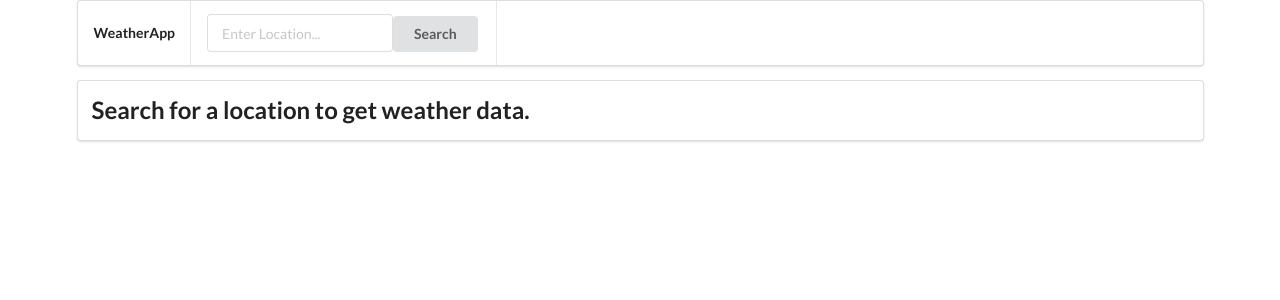
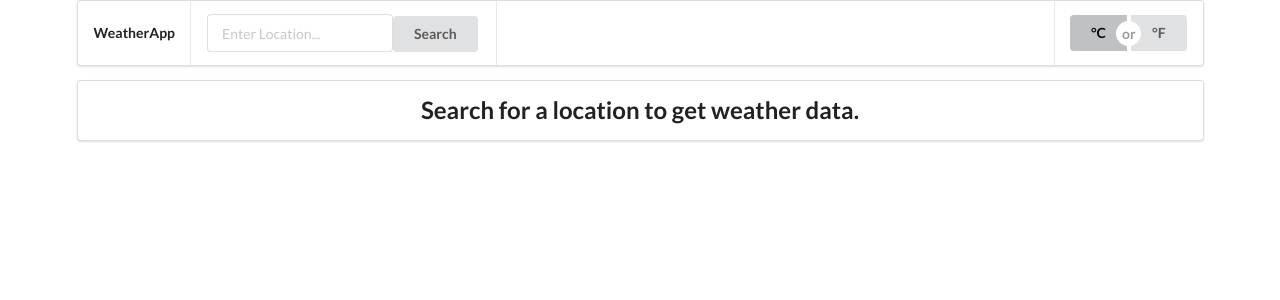
Before and after one commit to edmtrv/weather-app, a React (Create React App) app: page / in a window 1280 px wide. Shown: the top 300 px of the page. Built offline with nearby package versions, Linux system fonts and the light colour scheme; no server answers.

Commit message:
Show weather data

```diff
--- a/src/components/App.js
+++ b/src/components/App.js
@@ -2,34 +2,38 @@ import React, { useState, useEffect } from 'react';
 import axios from 'axios';
 import LocationSearch from './LocationSearch';
 import LocationData from './LocationData';
+import UnitToggle from './UnitToggle';
 
 const API_KEY = process.env.REACT_APP_API_KEY;
 
 const App = () => {
   const [location, setLocation] = useState('');
+  const [metric, setMetric] = useState(true);
   const [weatherData, setWeatherData] = useState(null);
 
   useEffect(() => {
     if (location) {
       (async location => {
         const response = await axios.get(
-          `http://api.openweathermap.org/data/2.5/weather?q=${location}&appid=${API_KEY}`
+          `http://api.weatherstack.com/current?access_key=${API_KEY}&query=${location}&units=${
+            metric ? 'm' : 'f'
+          }`
         );
         setWeatherData(response.data);
       })(location);
     }
-  }, [location]);
+  }, [location, metric]);
 
-  const onSearchLocation = term => {
-    setLocation(term);
-  };
+  const onSearchLocation = term => setLocation(term);
+
+  const onUnitToggle = () => setMetric(!metric);
 
   const showContent = () => {
     if (!location) {
       return <h2>Search for a location to get weather data.</h2>;
     }
 
-    return <LocationData data={weatherData} />;
+    return <LocationData data={weatherData} metric={metric} />;
   };
 
   return (
@@ -39,8 +43,11 @@ const App = () => {
         <div className="item">
           <LocationSearch onSearchLocation={onSearchLocation} />
         </div>
+        <div className="right item">
+          <UnitToggle onToggle={onUnitToggle} metric={metric} />
+        </div>
       </div>
-      <div className="ui segment">{showContent()}</div>
+      <div className="ui center aligned segment">{showContent()}</div>
     </div>
   );
 };
--- a/src/components/LocationData.js
+++ b/src/components/LocationData.js
@@ -1,12 +1,26 @@
 import React from 'react';
 import Loader from './Loader';
 
-const LocationData = ({ data }) => {
+const LocationData = ({ data, metric }) => {
   if (!data) {
     return <Loader />;
   }
 
-  return <div>LocationData</div>;
+  const degreeSymbol = String.fromCodePoint(parseInt('00B0', 16));
+
+  return (
+    <div>
+      <h2>{`${data.location.name}, ${data.location.country}`}</h2>
+      <p>{data.current.weather_descriptions}</p>
+      <p>{`${data.current.temperature} ${degreeSymbol}${
+        metric ? 'C' : 'F'
+      }`}</p>
+      <img
+        src={data.current.weather_icons[0]}
+        alt={`Weather in ${data.location.name}`}
+      />
+    </div>
+  );
 };
 
 export default LocationData;
--- /dev/null
+++ b/src/components/UnitToggle.js
@@ -0,0 +1,23 @@
+import React from 'react';
+
+const UnitToggle = ({ metric, onToggle }) => {
+  return (
+    <div className="ui buttons">
+      <button
+        onClick={onToggle}
+        className={`ui button ${metric ? 'active' : ''}`}
+      >
+        &deg;C
+      </button>
+      <div className="or"></div>
+      <button
+        onClick={onToggle}
+        className={`ui button ${metric ? '' : 'active'}`}
+      >
+        &deg;F
+      </button>
+    </div>
+  );
+};
+
+export default UnitToggle;
```
